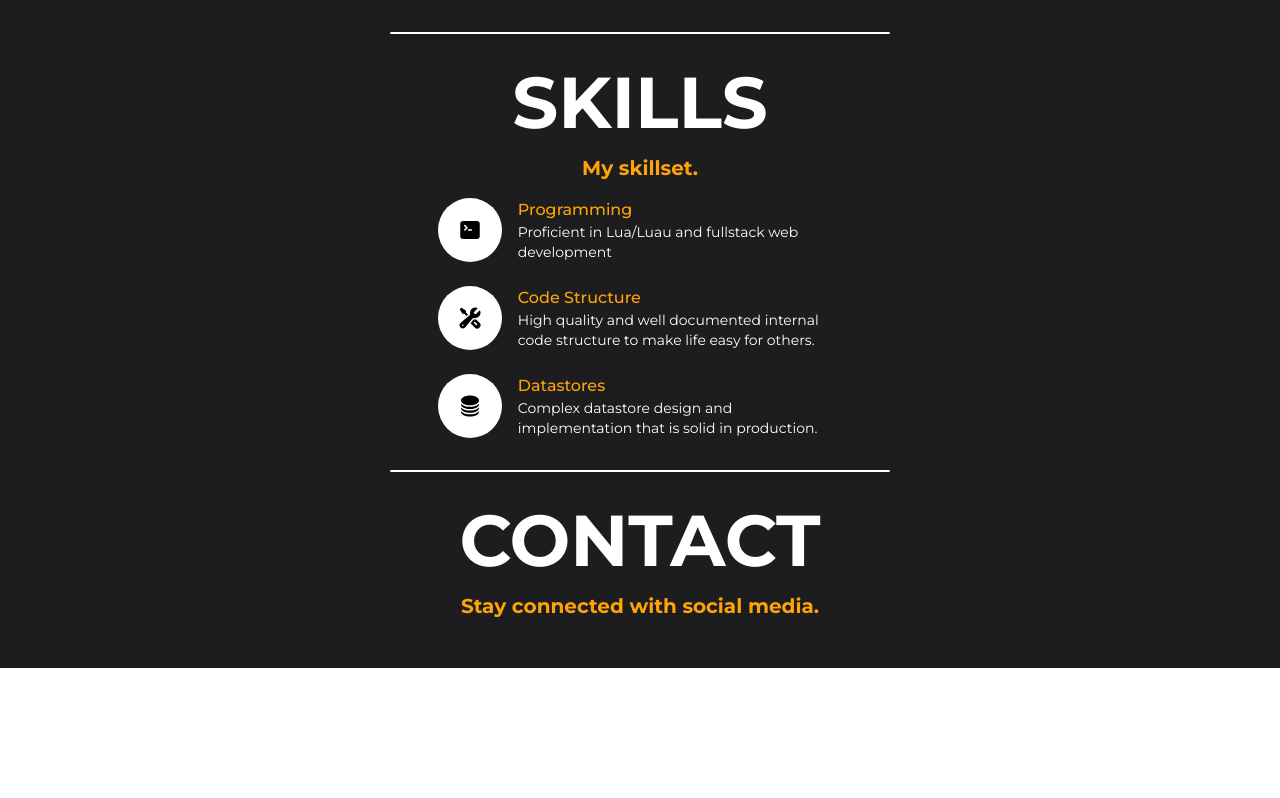
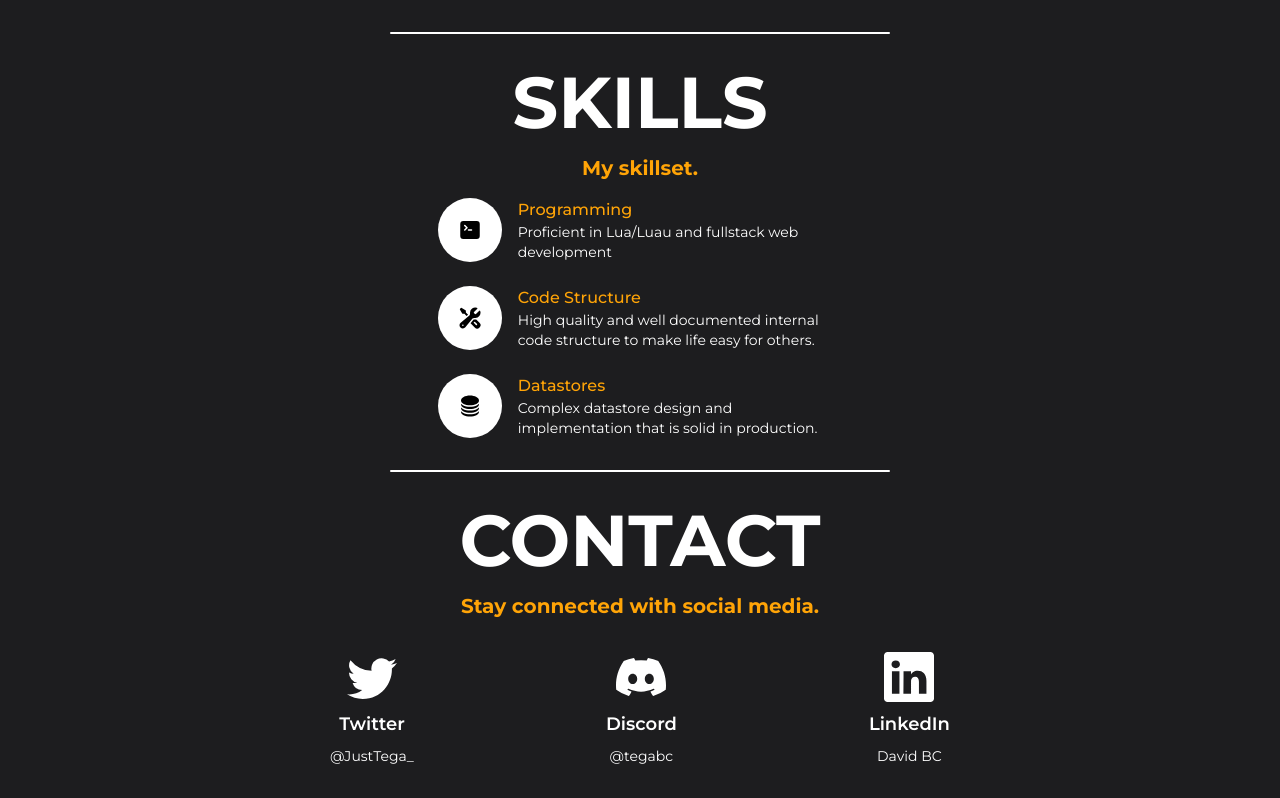
Before and after one commit to TegaBC/rblx-portfolio, a React (Vite) app: page / in a window 1280 px wide. Shown: the part 944-1742 px from the top of the page. Before the commit the page ends 1612 px from the top, so only its background shows below. Built offline with nearby package versions, Linux system fonts and the light colour scheme.

Commit message:
added main socials to contact

```diff
--- a/src/components/contact.jsx
+++ b/src/components/contact.jsx
@@ -2,6 +2,35 @@
 export default function Contact() {
     return <div className="flex flex-col items-center bg-main py-8 text-text">
         <h1 className="text-7xl font-bold mb-4">CONTACT</h1>
-        <h2 className="text-xl font-bold text-accent mb-4">Stay connected with social media.</h2>
+        <h2 className="text-xl font-bold text-accent mb-8">Stay connected with social media.</h2>
+        <div className="flex gap-48">
+            <a href="https://twitter.com/JustTega_" target="_blank" rel="noreferrer" className="flex items-center justify-center flex-col gap-2">
+                <div className="text-8xl">
+                    <svg xmlns="http://www.w3.org/2000/svg" width="50" height="50" fill="currentColor" class="bi bi-twitter" viewBox="0 0 16 16">
+                    <path d="M5.026 15c6.038 0 9.341-5.003 9.341-9.334 0-.14 0-.282-.006-.422A6.685 6.685 0 0 0 16 3.542a6.658 6.658 0 0 1-1.889.518 3.301 3.301 0 0 0 1.447-1.817 6.533 6.533 0 0 1-2.087.793A3.286 3.286 0 0 0 7.875 6.03a9.325 9.325 0 0 1-6.767-3.429 3.289 3.289 0 0 0 1.018 4.382A3.323 3.323 0 0 1 .64 6.575v.045a3.288 3.288 0 0 0 2.632 3.218 3.203 3.203 0 0 1-.865.115 3.23 3.23 0 0 1-.614-.057 3.283 3.283 0 0 0 3.067 2.277A6.588 6.588 0 0 1 .78 13.58a6.32 6.32 0 0 1-.78-.045A9.344 9.344 0 0 0 5.026 15z"/>
+                    </svg>
+                </div>
+                <h1 className="text-lg font-semibold">Twitter</h1>
+                <h2 className="text-sm hover:text-accent transition-colors">@JustTega_</h2>
+            </a>
+            <div className="flex items-center justify-center flex-col gap-2">
+                <div className="text-8xl">
+                    <svg xmlns="http://www.w3.org/2000/svg" width="50" height="50" fill="currentColor" class="bi bi-discord" viewBox="0 0 16 16">
+                    <path d="M13.545 2.907a13.227 13.227 0 0 0-3.257-1.011.05.05 0 0 0-.052.025c-.141.25-.297.577-.406.833a12.19 12.19 0 0 0-3.658 0 8.258 8.258 0 0 0-.412-.833.051.051 0 0 0-.052-.025c-1.125.194-2.22.534-3.257 1.011a.041.041 0 0 0-.021.018C.356 6.024-.213 9.047.066 12.032c.001.014.01.028.021.037a13.276 13.276 0 0 0 3.995 2.02.05.05 0 0 0 .056-.019c.308-.42.582-.863.818-1.329a.05.05 0 0 0-.01-.059.051.051 0 0 0-.018-.011 8.875 8.875 0 0 1-1.248-.595.05.05 0 0 1-.02-.066.051.051 0 0 1 .015-.019c.084-.063.168-.129.248-.195a.05.05 0 0 1 .051-.007c2.619 1.196 5.454 1.196 8.041 0a.052.052 0 0 1 .053.007c.08.066.164.132.248.195a.051.051 0 0 1-.004.085 8.254 8.254 0 0 1-1.249.594.05.05 0 0 0-.03.03.052.052 0 0 0 .003.041c.24.465.515.909.817 1.329a.05.05 0 0 0 .056.019 13.235 13.235 0 0 0 4.001-2.02.049.049 0 0 0 .021-.037c.334-3.451-.559-6.449-2.366-9.106a.034.034 0 0 0-.02-.019Zm-8.198 7.307c-.789 0-1.438-.724-1.438-1.612 0-.889.637-1.613 1.438-1.613.807 0 1.45.73 1.438 1.613 0 .888-.637 1.612-1.438 1.612Zm5.316 0c-.788 0-1.438-.724-1.438-1.612 0-.889.637-1.613 1.438-1.613.807 0 1.451.73 1.438 1.613 0 .888-.631 1.612-1.438 1.612Z"/>
+                    </svg>
+                </div>
+                <h1 className="text-lg font-semibold">Discord</h1>
+                <h2 className="text-sm hover:text-accent transition-colors">@tegabc</h2>
+            </div>
+            <a href="https://www.linkedin.com/in/david-ben-carew/" target="_blank" rel="noreferrer" className="flex items-center justify-center flex-col gap-2">
+                <div className="text-8xl">
+                    <svg xmlns="http://www.w3.org/2000/svg" width="50" height="50" fill="currentColor" class="bi bi-linkedin" viewBox="0 0 16 16">
+                    <path d="M0 1.146C0 .513.526 0 1.175 0h13.65C15.474 0 16 .513 16 1.146v13.708c0 .633-.526 1.146-1.175 1.146H1.175C.526 16 0 15.487 0 14.854V1.146zm4.943 12.248V6.169H2.542v7.225h2.401zm-1.2-8.212c.837 0 1.358-.554 1.358-1.248-.015-.709-.52-1.248-1.342-1.248-.822 0-1.359.54-1.359 1.248 0 .694.521 1.248 1.327 1.248h.016zm4.908 8.212V9.359c0-.216.016-.432.08-.586.173-.431.568-.878 1.232-.878.869 0 1.216.662 1.216 1.634v3.865h2.401V9.25c0-2.22-1.184-3.252-2.764-3.252-1.274 0-1.845.7-2.165 1.193v.025h-.016a5.54 5.54 0 0 1 .016-.025V6.169h-2.4c.03.678 0 7.225 0 7.225h2.4z"/>
+                    </svg>
+                </div>
+                <h1 className="text-lg font-semibold">LinkedIn</h1>
+                <h2 className="text-sm hover:text-accent transition-colors">David BC</h2>
+            </a>
+        </div>
     </div>
 }
```
